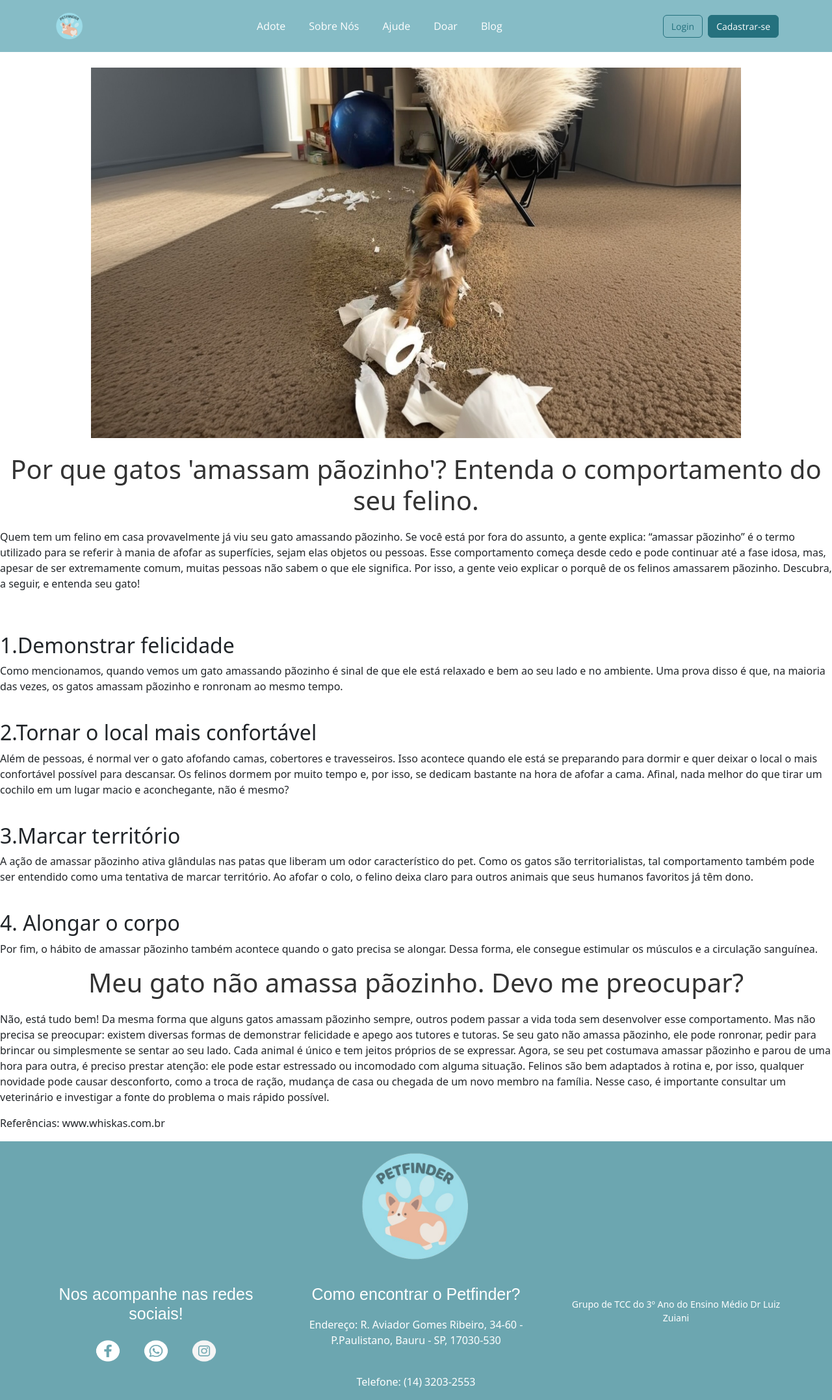
After one commit to Nedlees/TCC, a PHP site: page /php/blog_ansiedade.php in a window 1280 px wide. The commit adds this page. Shown: the whole page at 65% size. Run offline with PHP 8.4, Linux system fonts and the light colour scheme; some web fonts are replaced.

Commit message:
Adicionando o Botão Voltar e as páginas Do blog

```diff
--- a/php/adocao.php
+++ b/php/adocao.php
@@ -42,7 +42,7 @@ $result = $conn->query($sql);
   <header>
     <?php include 'navbar.php'; ?>
   </header>
-
+<a href="index.php" class="Back">Voltar</a>
   <h1>Adoção e Doação de Pets</h1>
   <?php if (isset($_SESSION['usuario_id']) && $_SESSION['usuario_id'] !== 'null') : ?>
   <div class="container-btn">
--- /dev/null
+++ b/php/blog_ansiedade.php
@@ -0,0 +1,53 @@
+<!DOCTYPE html>
+<html lang="pt-br">
+<head>
+    <meta charset="UTF-8">
+    <meta name="viewport" content="width=device-width, initial-scale=1.0">
+    <title>Destaques</title>
+    <link rel="stylesheet" href="blogpao.css">
+</head>
+<body>
+    <header>
+        <?php
+        include "navbar.php"
+        ?>
+    </header>
+    <br>
+<center>
+<img src="../Imagens/dogblog.jpg" alt="" width="1000px" height="570px">
+<br>
+<br>
+<h1>Por que gatos 'amassam pãozinho'? Entenda o comportamento do seu felino.</h1></center>
+<div class="alinhar">
+<p>Quem tem um felino em casa provavelmente já viu seu gato amassando pãozinho. Se você está por fora do assunto, a gente explica: “amassar pãozinho” é o termo utilizado para se referir à mania de afofar as superfícies, sejam elas objetos ou pessoas.
+Esse comportamento começa desde cedo e pode continuar até a fase idosa, mas, apesar de ser extremamente comum, muitas pessoas não sabem o que ele significa. Por isso, a gente veio explicar o porquê de os felinos amassarem pãozinho. Descubra, a seguir, e entenda seu gato!</p>
+<br>
+</div>
+<br>
+<h2>1.Demonstrar felicidade</h2>
+<p class="pp">Como mencionamos, quando vemos um gato amassando pãozinho é sinal de que ele está relaxado e bem ao seu lado e no ambiente. Uma prova disso é que, na maioria das vezes, os gatos amassam pãozinho e ronronam ao mesmo tempo.</p>
+<br>
+<h2>2.Tornar o local mais confortável</h2>
+<p>Além de pessoas, é normal ver o gato afofando camas, cobertores e travesseiros. Isso acontece quando ele está se preparando para dormir e quer deixar o local o mais confortável possível para descansar.
+ Os felinos dormem por muito tempo e, por isso, se dedicam bastante na hora de afofar a cama. Afinal, nada melhor do que tirar um cochilo em um lugar macio e aconchegante, não é mesmo?</p>
+<br>
+<h2>3.Marcar território</h2>
+<p>A ação de amassar pãozinho ativa glândulas nas patas que liberam um odor característico do pet. Como os gatos são territorialistas, tal comportamento também pode ser entendido como uma tentativa de marcar território. Ao afofar o colo, o felino deixa claro para outros animais que seus humanos favoritos já têm dono.</p>
+<br>
+<h2>4. Alongar o corpo</h2>
+<p>Por fim, o hábito de amassar pãozinho também acontece quando o gato precisa se alongar. Dessa forma, ele consegue estimular os músculos e a circulação sanguínea.</p>
+
+<h1>Meu gato não amassa pãozinho. Devo me preocupar?</h1>
+
+<p class="alinhar2">Não, está tudo bem! Da mesma forma que alguns gatos amassam pãozinho sempre, outros podem passar a vida toda sem desenvolver esse comportamento. Mas não precisa se preocupar: existem diversas formas de demonstrar felicidade e apego aos tutores e tutoras.
+Se seu gato não amassa pãozinho, ele pode ronronar, pedir para brincar ou simplesmente se sentar ao seu lado. Cada animal é único e tem jeitos próprios de se expressar.
+Agora, se seu pet costumava amassar pãozinho e parou de uma hora para outra, é preciso prestar atenção: ele pode estar estressado ou incomodado com alguma situação. Felinos são bem adaptados à rotina e, por isso, qualquer novidade pode causar desconforto, como a troca de ração, mudança de casa ou chegada de um novo membro na família. Nesse caso, é importante consultar um veterinário e investigar a fonte do problema o mais rápido possível.</p>
+
+<p>Referências: www.whiskas.com.br</p>
+<footer>
+    <?php
+    include "footer.php"
+    ?>
+</footer>
+</body>
+</html>
--- a/php/detalhes_pet.php
+++ b/php/detalhes_pet.php
@@ -98,9 +98,9 @@ if (isset($_POST['remover_pet'])) {
         <?php
         include 'navbar.php';
         ?>
+    </header>
 
-
-    </header>
+    <a href="adocao.php" class="Back">Voltar</a>
 
     <h1>Detalhes do Pet: <?php echo htmlspecialchars($pet['nome']); ?></h1>
 
--- a/php/pets_curtidos.php
+++ b/php/pets_curtidos.php
@@ -35,6 +35,7 @@ $result = $stmt -> get_result();
   <?php include 'navbar.php'; ?>
 </header>
 
+<a href="adocao.php" class="Back">Voltar</a>
 <h1>Bem Vindo a os seus pets curtidos!</h1>
 
 <div class="container-card">
--- a/php/quiz.php
+++ b/php/quiz.php
@@ -30,6 +30,7 @@
   <body>
 
     <div class="quiz-container">
+    <a href="index.php" class="Back"><</a>
       <h2>Descubra Qual pet é ideal para você</h2>
       <br>
 
```
Also changed, not shown: css/adocao.css (+14 -0 lines), css/blogpao.css (added, +47 -0 lines), css/detalhes_pet.css (+14 -0 lines), css/pets_curtidos.css (+13 -0 lines), php/blog_paozinho.html (deleted, +0 -12 lines), php/blog_ansiedade.html (deleted).
